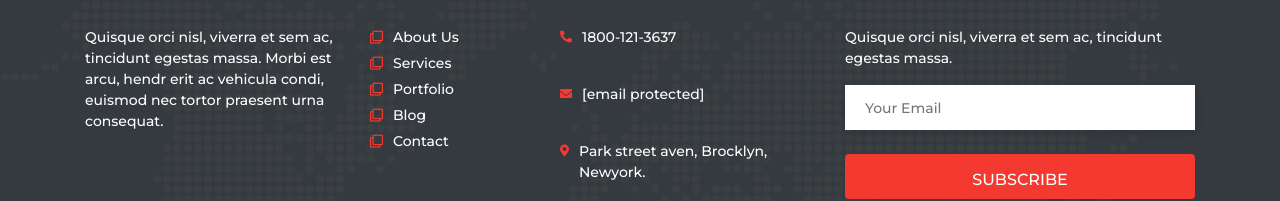
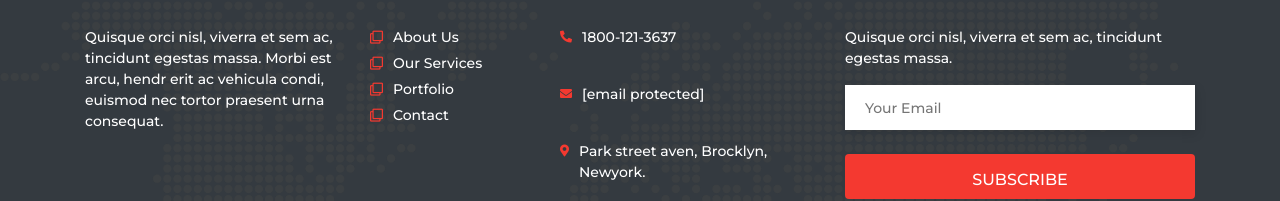
Before and after one commit to sanidhya09/QLH, a plain HTML site: page practicearea.html in a window 1280 px wide. Shown: the part 3475-3676 px from the top of the page. Drawn offline with Linux system fonts and the light colour scheme.

Commit message:
updated menu fix 2

```diff
--- a/practicearea.html
+++ b/practicearea.html
@@ -227,9 +227,8 @@
                         </div>
                         <ul>
                             <li><i class="far fa-clone"></i><a href="#">About Us</a></li>
-                            <li><i class="far fa-clone"></i><a href="#">Services</a></li>
+                            <li><i class="far fa-clone"></i><a href="#">Our Services</a></li>
                             <li><i class="far fa-clone"></i><a href="#">Portfolio</a></li>
-                            <li><i class="far fa-clone"></i><a href="#">Blog</a></li>
                             <li><i class="far fa-clone"></i><a href="#">Contact</a></li>
                         </ul>
                     </div>
```
